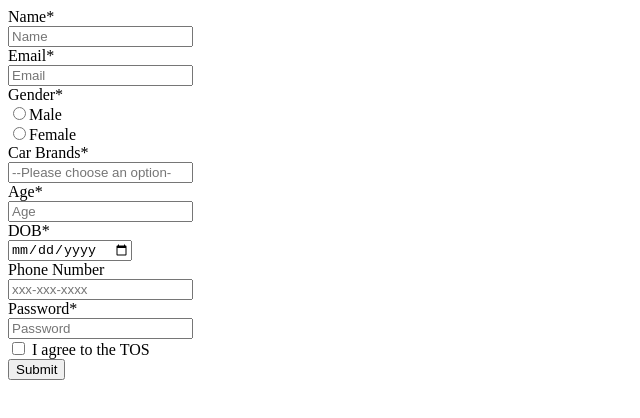
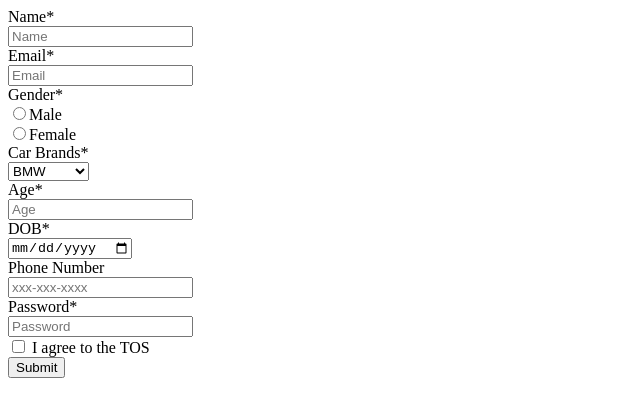
Before and after one commit to acciojob/signup-form-car-saigani219, a website: page main.html in a window 1280 px wide. Shown: the whole page, without its empty margins (0-640 px from the left). Drawn offline with Linux system fonts and the light colour scheme.

Commit message:
created a submission

```diff
--- a/main.html
+++ b/main.html
@@ -29,13 +29,12 @@
 
 		<div>
 		<label for="cars">Car Brands*</label><br>
-		<input list="cars" name="Car" required placeholder="--Please choose an option--">
-  <datalist id="cars">
-    <option value="BMW">
-    <option value="Audi">
-    <option value="Mercedez">
-  </datalist>
-		</div>
+  <select id="cars" required placeholder="--Please choose an option--">
+    <option value="BMW">BMW</option>
+    <option value="Audi">Audi</option>
+    <option value="Mercedez">Mercedez</option>
+  </select>
+	</div>
 
 		<div>
 		<label for="age">Age*</label><br>
```
